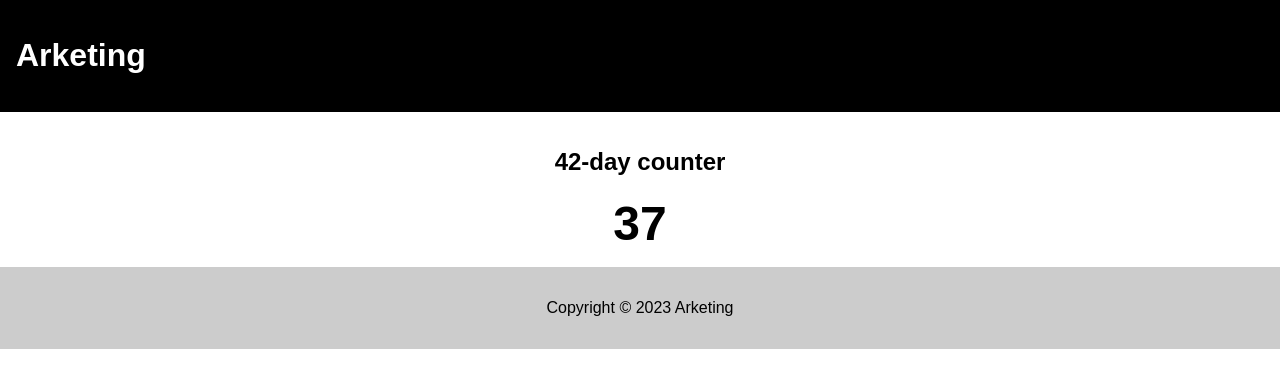
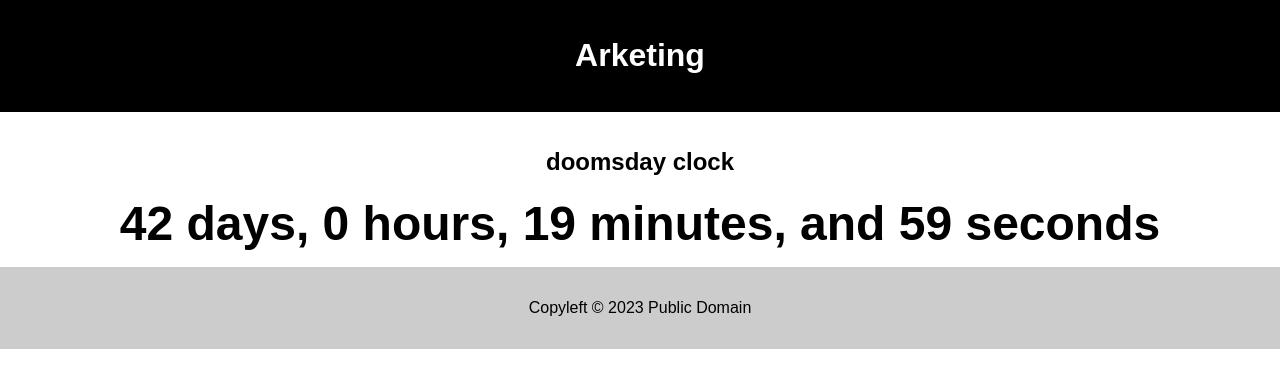
Before and after one commit to Arketing/arketing.github.io, a plain HTML site: page docs/index.html in a window 1280 px wide. Drawn offline with Linux system fonts and the light colour scheme.

Commit message:
[*] Page prototype with counter

```diff
--- a/docs/assets/script.js
+++ b/docs/assets/script.js
@@ -1,8 +1,23 @@
-const counter = document.querySelector('.counter');
+const timer = document.querySelector('.timer');
 
-function updateCounter() {
-  const daysRemaining = 42 - new Date().getDay();
-  counter.textContent = daysRemaining;
+// Set the start date to September 29, 2023.
+const startDate = new Date('2023-09-29');
+
+// Calculate the end date.
+const endDate = new Date(startDate.getTime() + 42 * 24 * 60 * 60 * 1000 + 12 * 60 * 60 * 1000 + 37 * 60 * 1000);
+
+function updateTimer() {
+  // Calculate the time remaining.
+  const timeRemaining = endDate - new Date();
+
+  // Convert the time remaining to days, hours, minutes, and seconds.
+  const daysRemaining = Math.floor(timeRemaining / (1000 * 60 * 60 * 24));
+  const hoursRemaining = Math.floor((timeRemaining % (1000 * 60 * 60 * 24)) / (1000 * 60 * 60));
+  const minutesRemaining = Math.floor((timeRemaining % (1000 * 60 * 60)) / (1000 * 60));
+  const secondsRemaining = Math.floor((timeRemaining % (1000 * 60)) / 1000);
+
+  // Update the timer display.
+  timer.textContent = `${daysRemaining} days, ${hoursRemaining} hours, ${minutesRemaining} minutes, and ${secondsRemaining} seconds`;
 }
 
-setInterval(updateCounter, 1000);
+setInterval(updateTimer, 1000);
--- a/docs/assets/style.css
+++ b/docs/assets/style.css
@@ -8,6 +8,10 @@ header {
   background-color: #000;
   color: #fff;
   padding: 1rem;
+}
+
+.name {
+  text-align: center;
 }
 
 main {
@@ -29,3 +33,12 @@ footer {
   padding: 1rem;
   text-align: center;
 }
+
+.timer-container {
+  text-align: center;
+}
+
+.timer {
+  font-size: 3rem;
+  font-weight: bold;
+}
--- a/docs/index.html
+++ b/docs/index.html
@@ -8,16 +8,16 @@
 </head>
 <body>
   <header>
-    <h1>Arketing</h1>
+    <h1 class="name">Arketing</h1>
   </header>
   <main>
     <div class="counter-container">
-      <h2>42-day counter</h2>
-      <span class="counter">42</span>
+      <h2> doomsday clock </h2>
+      <span class="timer">0 days, 0 hours, 0 minutes, and 0 seconds</span>
     </div>
   </main>
   <footer>
-    <p>Copyright &copy; 2023 Arketing</p>
+    <p>Copyleft &copy; 2023 Public Domain</p>
   </footer>
   <script src="assets/script.js"></script>
 </body>
```
